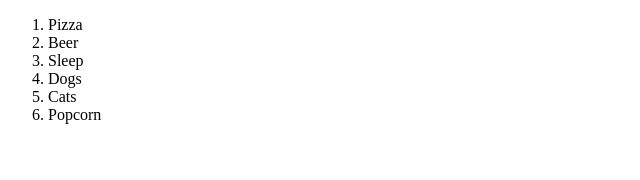
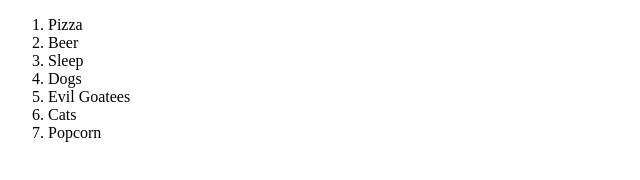
Before and after one commit to rstanbaugh/my-fav-things, a plain HTML site: page index.html in a window 1280 px wide. Shown: the whole page, without its empty margins (0-640 px from the left). Drawn offline with Linux system fonts and the light colour scheme.

Commit message:
trying again

```diff
--- a/index.html
+++ b/index.html
@@ -13,6 +13,7 @@
   <li>Beer</li>
   <li>Sleep</li>
   <li>Dogs</li>
+  <li>Evil Goatees</li>
   <li>Cats</li>
   <li>Popcorn</li>
 </ol>
```
